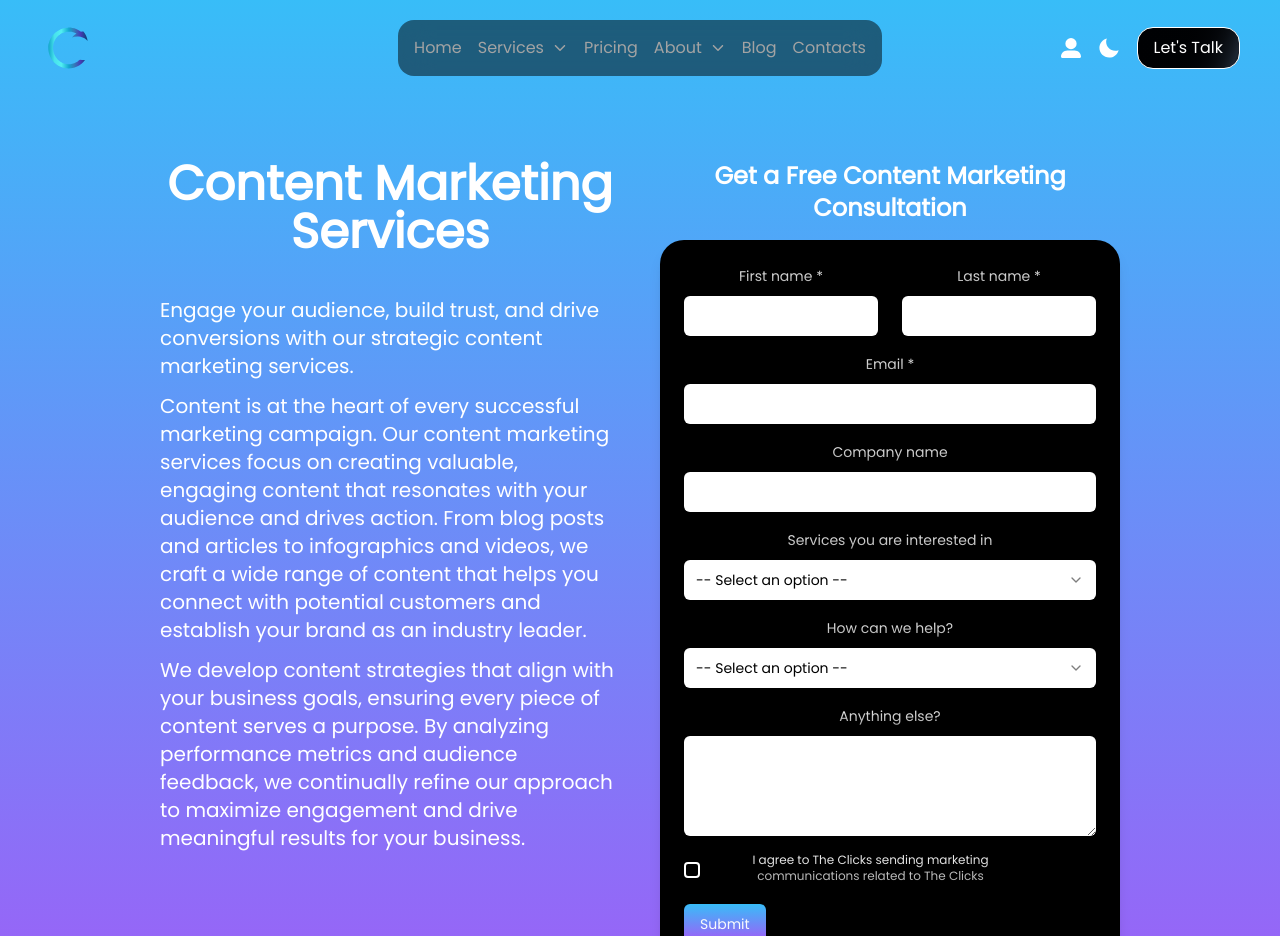
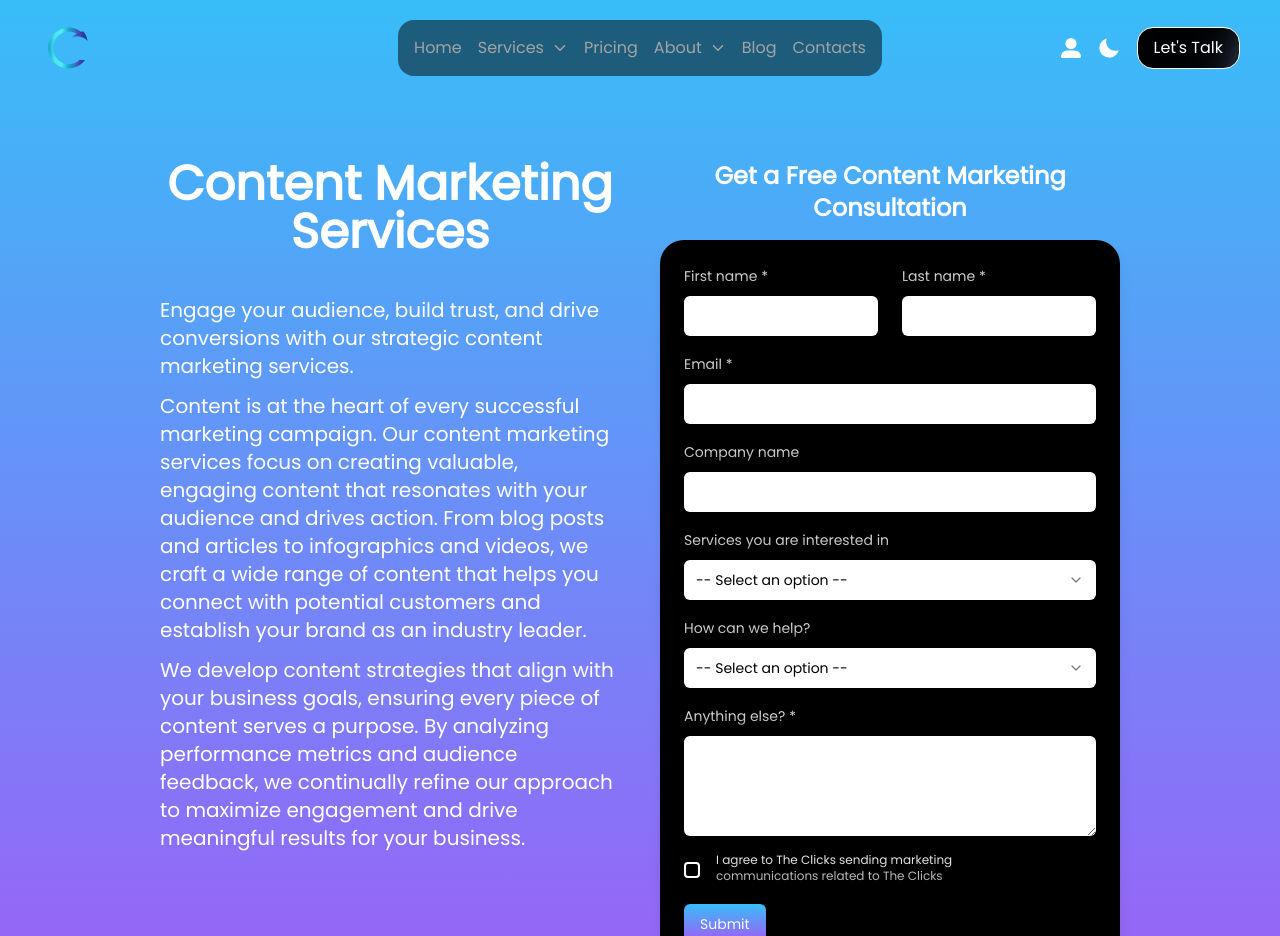
Before and after one commit to the-clicks-dev-team-1/clicks, a Next.js app: page /services/cm in a window 1280 px wide. Shown: the top 936 px of the page. Built offline with nearby package versions, Linux system fonts and the light colour scheme.

Commit message:
validation added

```diff
--- a/components/ContactServiceForm.tsx
+++ b/components/ContactServiceForm.tsx
@@ -27,20 +27,29 @@ import { Textarea } from "@/components/ui/textarea";
 import { PiCheckLight, PiSmiley } from "react-icons/pi";
 
 const FormSchema = z.object({
-  first_name: z.string(),
-  last_name: z.string(),
-  email: z.string().email(),
-  job_title: z.string(),
-  company_name: z.string(),
-  help: z.enum([
+  first_name: z
+    .string()
+    .min(1, { message: "First name is required" })
+    .min(2, { message: "First name must be at least 2 characters long" }),
+  last_name: z
+    .string()
+    .min(1, { message: "Last name is required" })
+    .min(2, { message: "Last name must be at least 2 characters long" }),
+  email: z.string().email({ message: "Invalid email address" }),
+  job_title: z.string().min(1, { message: "Job title is required" }),
+  company_name: z.string().optional(),
+  help: z
+    .enum([
       "-- Select an option --",
       "Evaluate The Clicks for my company",
       "Learn more about our services",
       "Get a customized quote",
       "Request a consultation",
       "Other",
-  ]),
-  services: z.enum([
+    ])
+    .optional(),
+  services: z
+    .enum([
       "-- Select an option --",
       "Strategy Development",
       "Web Development",
@@ -55,8 +64,17 @@ const FormSchema = z.object({
       "Branding",
       "Public Relations",
       "Graphic Design",
-  ]),
-  info: z.string(),
+    ])
+    .optional(),
+  info: z
+    .string()
+    .min(10, {
+      message: "Please provide more information (at least 10 characters)",
+    })
+    .optional(),
+  consent: z.boolean().refine((val) => val === true, {
+    message: "You must agree to the data collection.",
+  }),
 });
 
 type FormValues = z.infer<typeof FormSchema>;
@@ -77,6 +95,7 @@ export default function ContactServiceForm() {
       help: "-- Select an option --",
       services: "-- Select an option --",
       info: "",
+      consent: false,
     },
   });
 
@@ -105,6 +124,7 @@ export default function ContactServiceForm() {
   }
 
   return (
+    <div className="flex flex-col justify-between text-left">
       <Form {...form}>
         {!submitted ? (
           <form
@@ -123,6 +143,11 @@ export default function ContactServiceForm() {
                     <FormControl>
                       <Input {...field} className="text-black border-none" />
                     </FormControl>
+                    {form.formState.errors.first_name && (
+                      <p className="text-[var(--error)]">
+                        {form.formState.errors.first_name.message}
+                      </p>
+                    )}
                   </FormItem>
                 )}
               />
@@ -138,6 +163,11 @@ export default function ContactServiceForm() {
                     <FormControl>
                       <Input {...field} className="text-black border-none" />
                     </FormControl>
+                    {form.formState.errors.last_name && (
+                      <p className="text-[var(--error)]">
+                        {form.formState.errors.last_name.message}
+                      </p>
+                    )}
                   </FormItem>
                 )}
               />
@@ -154,6 +184,11 @@ export default function ContactServiceForm() {
                   <FormControl>
                     <Input {...field} className="text-black border-none" />
                   </FormControl>
+                  {form.formState.errors.email && (
+                    <p className="text-[var(--error)]">
+                      {form.formState.errors.email.message}
+                    </p>
+                  )}
                 </FormItem>
               )}
             />
@@ -287,7 +322,7 @@ export default function ContactServiceForm() {
               render={({ field }) => (
                 <FormItem className="items-center justify-center w-full">
                   <FormLabel className="text-sm bg-clip-text text-[var(--text-label)] bg-gradient-to-b from-neutral-50 to-neutral-400 bg-opacity-50">
-                  Anything else?
+                    Anything else? *
                   </FormLabel>
                   <FormControl>
                     <Textarea
@@ -296,17 +331,41 @@ export default function ContactServiceForm() {
                       {...field}
                     />
                   </FormControl>
+                  {form.formState.errors.info && (
+                    <p className="text-[var(--error)]">
+                      {form.formState.errors.info.message}
+                    </p>
+                  )}
                 </FormItem>
               )}
             />
 
-          <div className="flex gap-4 items-center">
-            <Checkbox className="outline border-2 text-sm font-light bg-clip-text text-transparent bg-gradient-to-b from-neutral-50 to-neutral-400" />
+            <FormField
+              control={form.control}
+              name="consent"
+              render={({ field }) => (
+                <FormItem className="flex flex-col">
+                  <div className="flex items-center gap-4">
+                    <FormControl>
+                      <Checkbox
+                        checked={field.value} // Binds the checkbox state to the form field value
+                        onCheckedChange={field.onChange} // Updates the form state when the checkbox is toggled
+                        className="outline border-2 text-sm font-light bg-clip-text text-transparent bg-gradient-to-b from-neutral-50 to-neutral-400" // Optional styling for the checkbox
+                      />
+                    </FormControl>
                     <div className="text-xs font-light md:w-3/4 mb-1 bg-clip-text text-[var(--text-label)] bg-gradient-to-b from-neutral-50 to-neutral-400">
-              I agree to The Clicks sending marketing communications related to
-              The Clicks
+                      I agree to The Clicks sending marketing communications
+                      related to The Clicks
                     </div>
                   </div>
+                  {form.formState.errors.consent && (
+                    <p className="text-[var(--error)] text-sm">
+                      {form.formState.errors.consent.message}
+                    </p>
+                  )}
+                </FormItem>
+              )}
+            />
 
             <div className="flex items-center gap-4">
               <Button
@@ -331,5 +390,6 @@ export default function ContactServiceForm() {
           </div>
         )}
       </Form>
+    </div>
   );
 }
```
Lines whose indentation alone changed are shown as unchanged.
